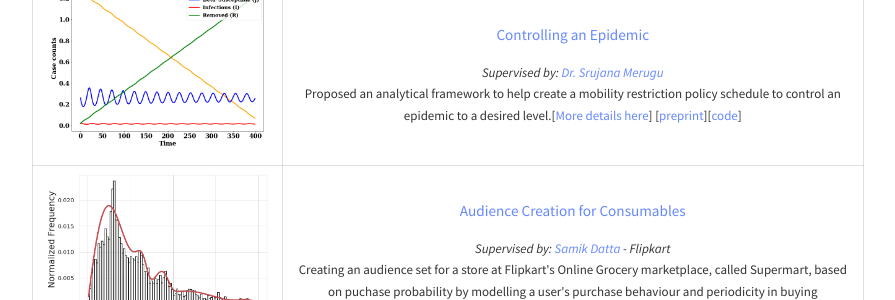
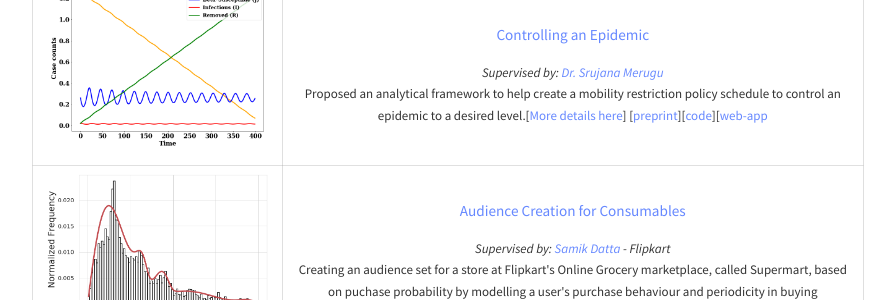
Before and after one commit to harshm121/portfolio-old, a Jekyll site: the page built from index.md, in a window 1280 px wide and 900 px high, scrolled down 1290 px. Shown: the part 153-453 px from the top of the window, without its empty margins (192-1087 px from the left). Built offline with Jekyll 4.4.1, drawn with Linux system fonts in a browser that asks for light colours; a style sheet for code colours, icons or effects is not loaded.

Commit message:
Update index.md

```diff
--- a/index.md
+++ b/index.md
@@ -59,7 +59,7 @@
   <tr>
     <th width="30%"><a href="https://harshm121.github.io/Projects/cosir/"><img src="https://harshm121.github.io/Projects/cosir.png" alt="CoSIR Model" width="100%"></a></th>
 	<th width="70%"><h3><b><a href="https://harshm121.github.io/Projects/cosir/">Controlling an Epidemic</a></b></h3> <font size="2.2"><i><h8> Supervised by:  <a href="https://www.linkedin.com/in/srujana-merugu-a7243819/">Dr. Srujana Merugu</a> </h8></i></font><br>
-Proposed an analytical framework to help create a mobility restriction policy schedule to control an epidemic to a desired level.[<a href="https://harshm121.github.io/Projects/cosir/">More details here</a>] [<a href="https://www.medrxiv.org/content/10.1101/2020.11.10.20211995v1">preprint</a>][<a href="https://github.com/dsindiavscovid/sir-control/tree/master">code</a>] </th>
+Proposed an analytical framework to help create a mobility restriction policy schedule to control an epidemic to a desired level.[<a href="https://harshm121.github.io/Projects/cosir/">More details here</a>] [<a href="https://www.medrxiv.org/content/10.1101/2020.11.10.20211995v1">preprint</a>][<a href="https://github.com/dsindiavscovid/sir-control/tree/master">code</a>][<a href="http://cosir.herokuapp.com/">web-app</a> </th>
   </tr>
 
 
```
